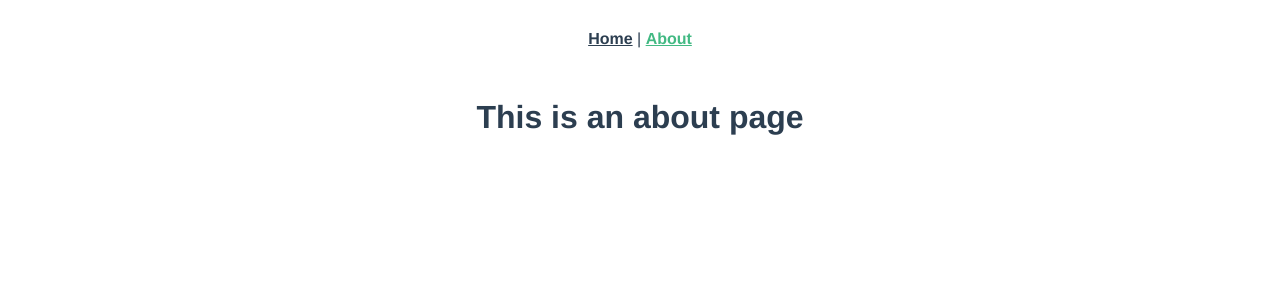
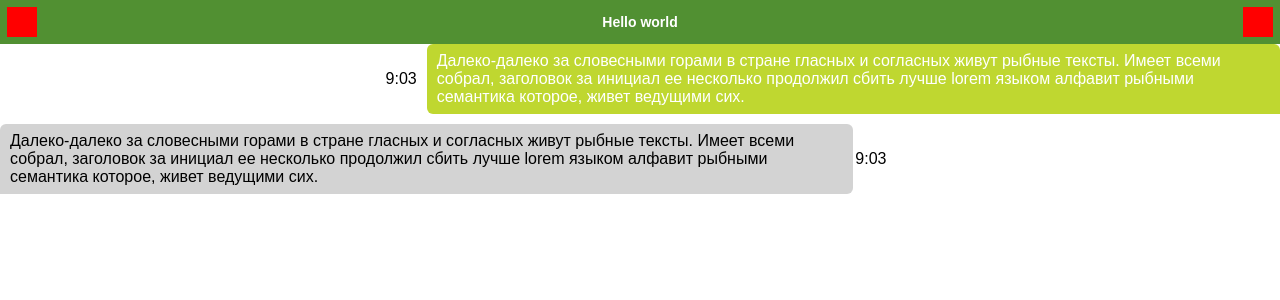
Before and after one commit to avalsoff/vue-btskf-online, a Vue app: page /#/about in a window 1280 px wide. Shown: the top 300 px of the page. Built offline with nearby package versions, Linux system fonts and the light colour scheme.

Commit message:
add header and message components

```diff
--- a/src/App.vue
+++ b/src/App.vue
@@ -1,21 +1,20 @@
 <template>
   <div id="app">
-    <div id="nav">
+    <!-- <div id="nav">
       <router-link to="/">Home</router-link> |
       <router-link to="/about">About</router-link>
-    </div>
+    </div> -->
     <router-view/>
   </div>
 </template>
 
 <style lang="scss">
 #app {
-  font-family: 'Avenir', Helvetica, Arial, sans-serif;
+  font-family: sans-serif;
   -webkit-font-smoothing: antialiased;
   -moz-osx-font-smoothing: grayscale;
-  text-align: center;
-  color: #2c3e50;
 }
+
 #nav {
   padding: 30px;
   a {
--- a/src/components/ChatMessage.vue
+++ b/src/components/ChatMessage.vue
@@ -1,13 +1,87 @@
 <template>
-
+<div
+  class="message"
+  :class="{'message--right': isRightPosition}"
+>
+  <div class="message__wrapper">
+    <p class="message__text">
+      {{ text }}
+    </p>
+    <span class="message__time">
+      {{ timeStamp | hhmm }}
+    </span>
+  </div>
+</div>
 </template>
 
 <script>
 export default {
-
-}
+  props: {
+    text: {
+      type: String,
+      required: true
+    },
+    timeStamp: {
+      type: String,
+      required: true
+    },
+    isRightPosition: {
+      type: Boolean,
+      default: false
+    }
+  },
+  filters: {
+    //Mocking
+    hhmm(stamp) {
+      return stamp.slice(0, stamp.length - 6);
+    }
+  }
+};
 </script>
 
-<style>
+<style lang="scss">
+@import '../styles/main.scss';
 
+.message {
+  &__wrapper {
+    display: flex;
+    align-items: center;
+    margin-bottom: 10px;
+  }
+
+  &__text {
+    margin: 0;
+    padding: 8px 10px;
+    word-wrap: break-word;
+    width: 66.6666%;
+    background-color: $bg-dark;
+    color: black;
+    border-radius: 6px;
+    border-bottom-left-radius: 0;
+  }
+
+  &__time {
+    margin-left: 2px;
+  }
+
+  &--right {
+    .message {
+      &__wrapper {
+        flex-direction: row-reverse;
+      }
+
+      &__text {
+        border-radius: 6px;
+        border-bottom-right-radius: 0;
+        background-color: $light;
+        color: white;
+      }
+
+      &__time {
+        flex: 0 0 auto;
+        margin-right: 10px;
+      }
+    }
+  }
+}
 </style>
--- a/src/components/HeaderPanel.vue
+++ b/src/components/HeaderPanel.vue
@@ -1,13 +1,66 @@
 <template>
-
+  <header class="header">
+    <h1 class="header__heading">{{ heading }}</h1>
+    <button
+      class="header__button header__button--left"
+      v-if="leftButtonIcon"
+    ></button>
+    <button
+      class="header__button header__button--right"
+      v-if="rightButtonIcon"
+    ></button>
+  </header>
 </template>
 
 <script>
 export default {
+  props: {
+    heading: {
+      type: String,
+      required: true
+    },
+    leftButtonIcon: {
+      type: String
+    },
+    rightButtonIcon: {
+      type: String
+    }
+  }
 
 }
 </script>
 
-<style>
+<style lang="scss">
+@import '../styles/main.scss';
+
+.header {
+  background-color: $dark;
+  color: $menus;
+  padding: 15px 0;
+  text-align: center;
+
+  &__heading {
+    font-size: 14px;
+    margin: 0;
+    line-height: 1;
+  }
+
+  &__button {
+    position: absolute;
+    top: 7px;
+    width: 30px;
+    height: 30px;
+    background: red;
+    border: none;
+
+    &--left {
+      left: 7px;
+    }
+
+    &--right {
+      right: 7px;
+    }
+  }
+}
 
 </style>
--- a/src/views/About.vue
+++ b/src/views/About.vue
@@ -1,5 +1,40 @@
 <template>
   <div class="about">
-    <h1>This is an about page</h1>
+    <HeaderPanel
+      heading="Hello world"
+      left-button-icon="1"
+      right-button-icon="2"
+    />
+    <ChatMessage
+      :text="longMockText"
+      :timeStamp="new Date().toLocaleTimeString()"
+      :isRightPosition="true"
+    />
+    <ChatMessage
+      :text="longMockText"
+      :timeStamp="new Date().toLocaleTimeString()"
+      :isRightPosition="false"
+    />
   </div>
 </template>
+
+<script>
+import HeaderPanel from '@/components/HeaderPanel.vue'
+import ChatMessage from '@/components/ChatMessage.vue'
+
+export default {
+  components: {
+    HeaderPanel,
+    ChatMessage
+  },
+  data () {
+    return {
+      longMockText: `Далеко-далеко за словесными горами в стране гласных и согласных живут рыбные тексты. Имеет всеми собрал, заголовок за инициал ее несколько продолжил сбить лучше lorem языком алфавит рыбными семантика которое, живет ведущими сих.`
+    }
+  }
+}
+</script>
+
+<style>
+
+</style>
```
Also changed, not shown: src/components/ChatDialog.vue (+1 -6 lines).
